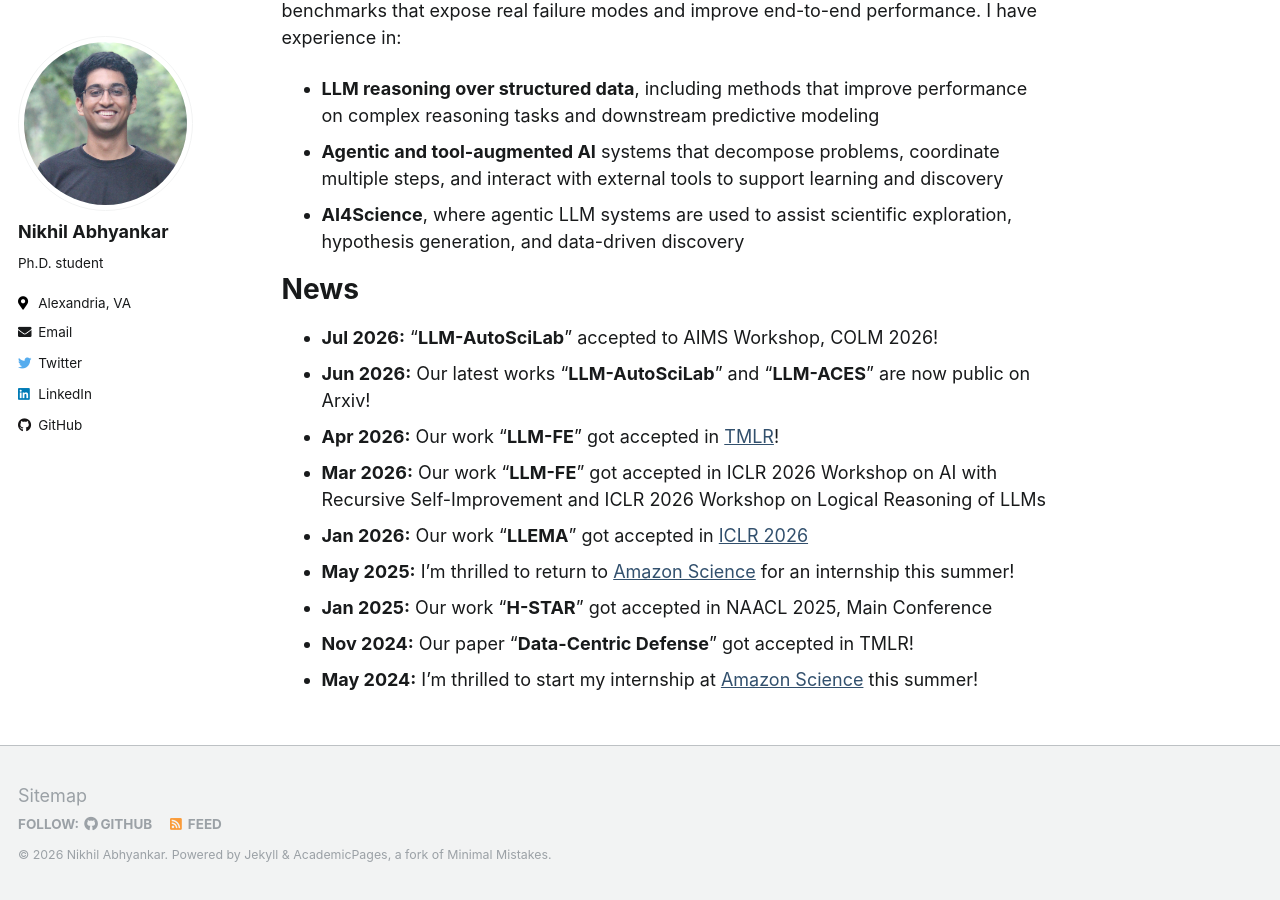
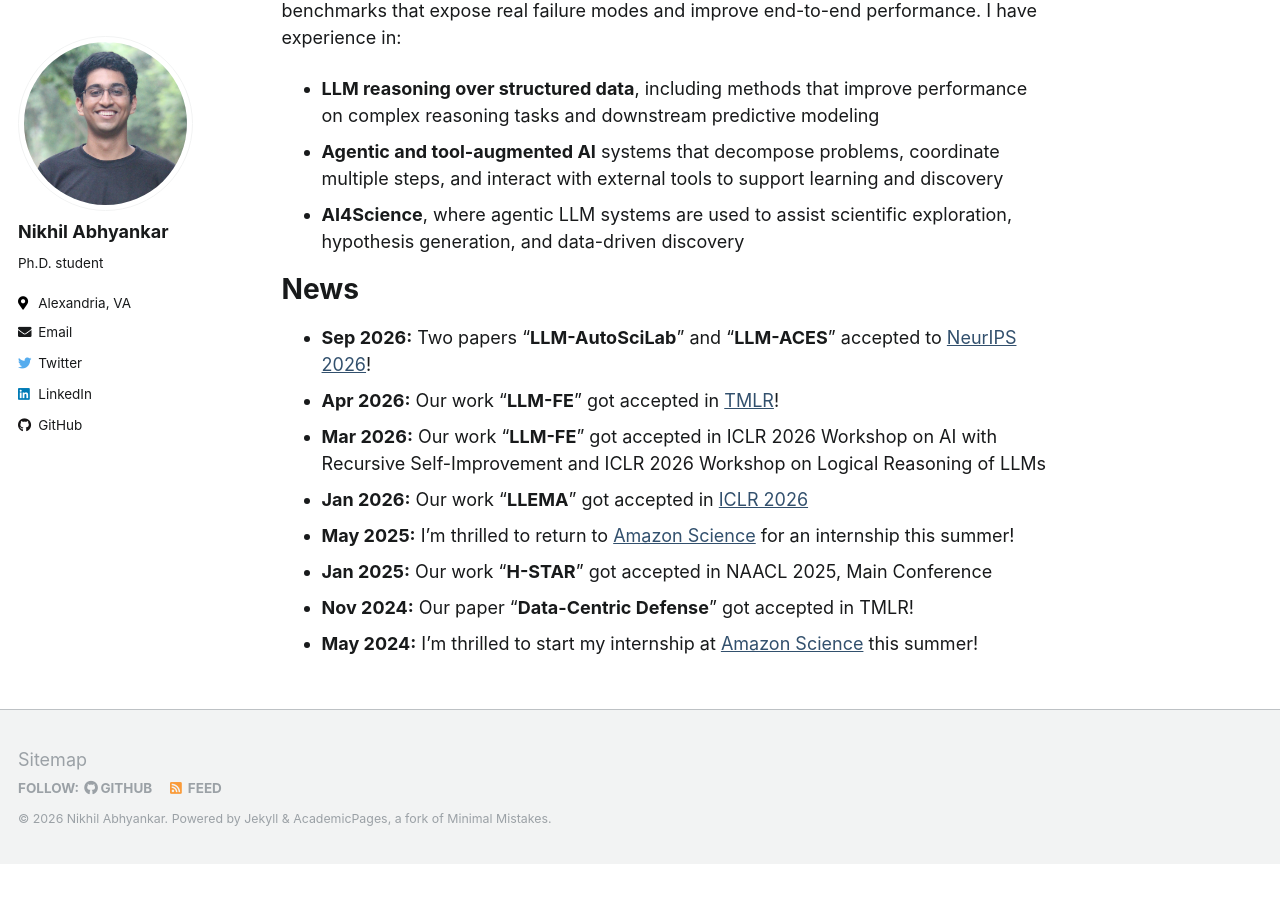
Before and after one commit to nikhilsab/nikhilsab.github.io, a Jekyll site: the page built from _pages/about.md, in a window 1280 px wide and 900 px high, scrolled down 713 px. Built offline with Jekyll 4.4.1, drawn with Linux system fonts in a browser that asks for light colours; after the commit the page ends 1577 px from its top, so only the background shows below that.

Commit message:
Neurips 2026

```diff
--- a/_pages/about.md
+++ b/_pages/about.md
@@ -24,8 +24,7 @@ My research focuses on making LLM-based systems reliable for decision-making ove
 
 News
 =====
-* **Jul 2026:** "**LLM-AutoSciLab**" accepted to AIMS Workshop, COLM 2026!
-* **Jun 2026:** Our latest works "**LLM-AutoSciLab**" and "**LLM-ACES**" are now public on Arxiv!
+* **Sep 2026:** Two papers "**LLM-AutoSciLab**" and "**LLM-ACES**" accepted to [NeurIPS 2026](https://neurips.cc/)!
 * **Apr 2026:** Our work "**LLM-FE**" got accepted in [TMLR](https://jmlr.org/tmlr/index.html)!
 * **Mar 2026:** Our work "**LLM-FE**" got accepted in ICLR 2026 Workshop on AI with Recursive Self-Improvement and ICLR 2026 Workshop on Logical Reasoning of LLMs
 * **Jan 2026:** Our work "**LLEMA**" got accepted in [ICLR 2026](https://iclr.cc/virtual/2026/poster/10009327)
```
Also changed, not shown: _pages/teaching.md (+1 -1 lines), _publications/2023-data-centric-dmlr.md (+1 -1 lines), _publications/2025-llmfe.md (+1 -1 lines), _publications/2026-llmautoscilab.md (+1 -1 lines).
